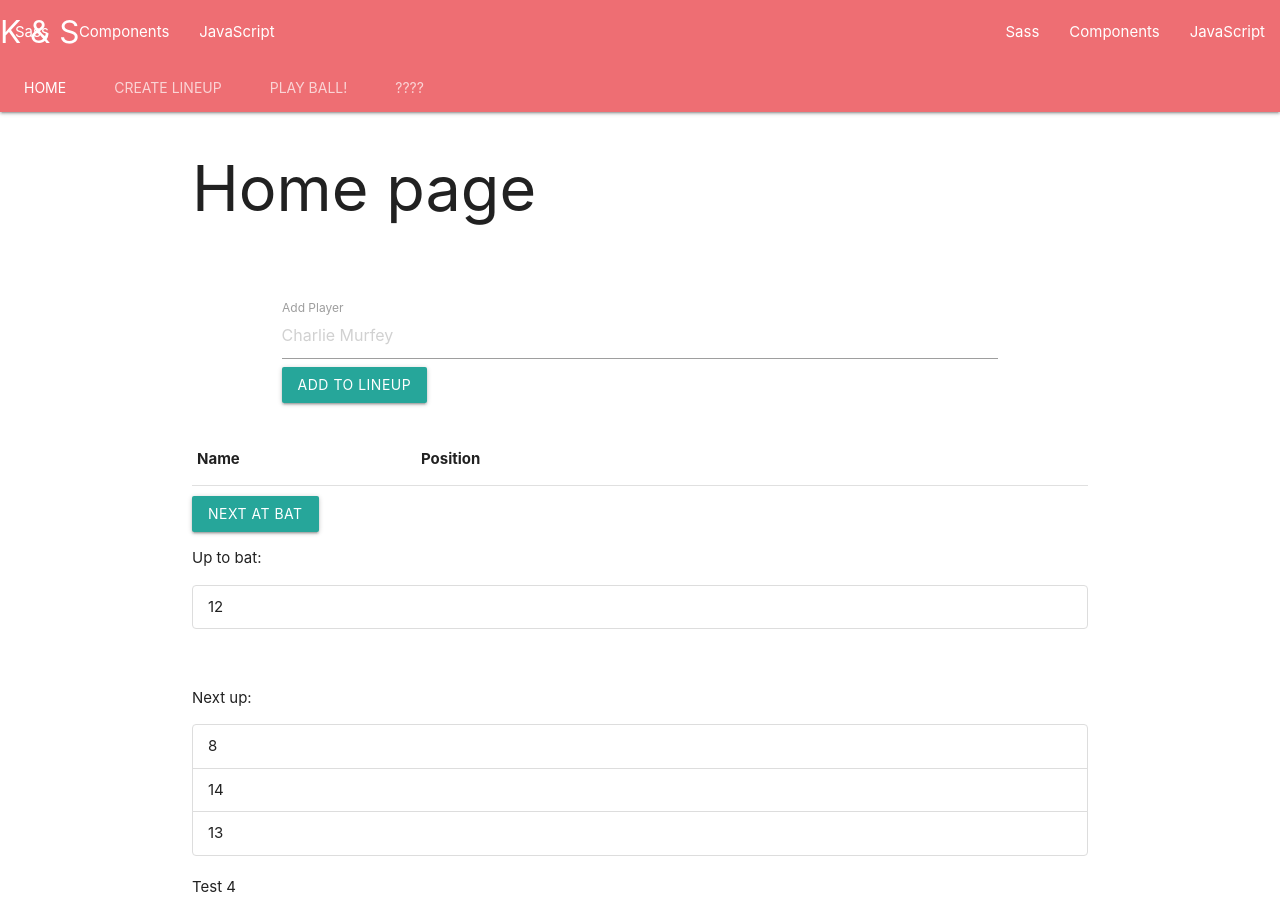
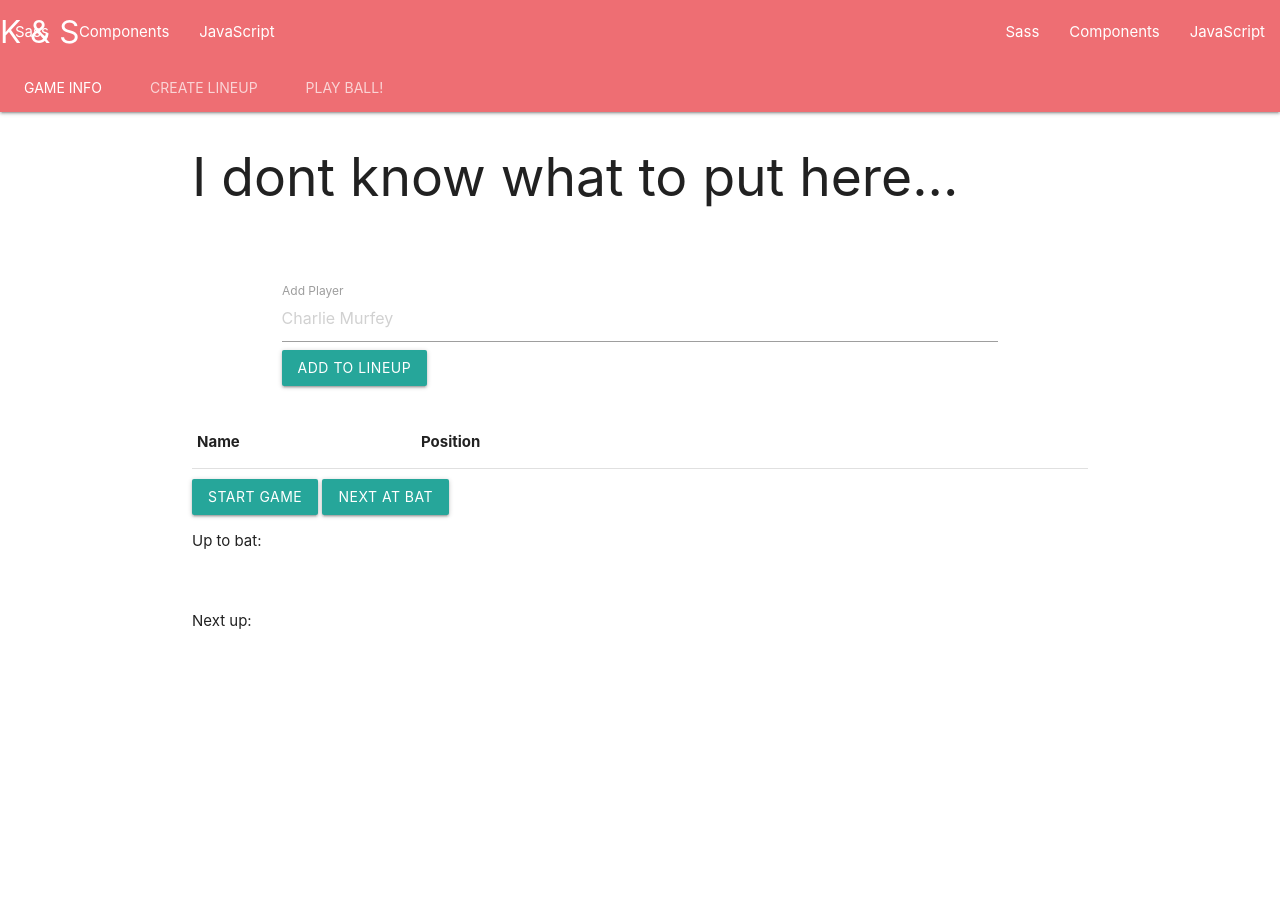
Before and after one commit to georgeweiler/kicking_and_screaming, a website: page index.html in a window 1280 px wide. Both pictures are taken after a click on the link "START GAME". After the commit the page ends 800 px from the top, so only its background shows below. Drawn offline with nearby package versions, Linux system fonts and the light colour scheme.

Commit message:
fixed some weird bug with the lineup

```diff
--- a/index.html
+++ b/index.html
@@ -60,17 +60,16 @@
         </div>
         <div class="nav-content">
           <ul class="tabs tabs-transparent">
-        <li class="tab"><a class="active" href="#home">Home</a></li>
+            <li class="tab"><a class="active" href="#home">Game Info</a></li>
             <li class="tab"><a href="#lineup">Create lineup</a></li>
             <li class="tab"><a href="#gametime">Play Ball!</a></li>
-        <li class="tab"><a href="#null">????</a></li>
           </ul>
         </div>
       </nav>
       <div class="container">
 
       <div id="home">
-    <h1>Home page</h1>
+      <h2>I dont know what to put here...</h2>
       </div>
       <div id="lineup" class="col s12">
         <div class="input-field add-player" >
@@ -101,7 +100,5 @@
         <p>Next up:</p>
         <ul id='batting-lineup' class='list-group'></ul>
       </div>
-  <div id="null" class="col s12">Test 4</div>
-  </div>
     </body>
   </html>
--- a/index.js
+++ b/index.js
@@ -1,143 +1,4 @@
-let globalPlayers = [
-  {
-    "name":"1",
-    "position":"second base",
-    "isStarter":true,
-    "hasSub":true,
-    "sub":"15"
-  },
-  {
-    "name":"2",
-    "position":"left outfield",
-    "isStarter":true,
-    "hasSub":true,
-    "sub":"20"
-  },
-  {
-    "name":"3",
-    "position":"center outfield",
-    "isStarter":true,
-    "hasSub":true,
-    "sub":"12"
-  },
-  {
-    "name":"4",
-    "position":"right outfield",
-    "isStarter":true,
-    "hasSub":false
-  },
-  {
-    "name":"5",
-    "position":"thurd base",
-    "isStarter":true,
-    "hasSub":true,
-    "sub":"14"
-  },
-  {
-    "name":"6",
-    "position":"pitcher",
-    "isStarter":true,
-    "hasSub":true,
-    "sub":"18"
-  },
-  {
-    "name":"7",
-    "position":"right center",
-    "isStarter":true,
-    "hasSub":true,
-    "sub":"17"
-  },
-  {
-    "name":"8",
-    "position":"first base",
-    "isStarter":true,
-    "hasSub":true,
-    "sub":"13"
-  },
-  {
-    "name":"9",
-    "position":"short stop",
-    "isStarter":true,
-    "hasSub":true,
-    "sub":"16"
-  },
-  {
-    "name":"10",
-    "position":"catcher",
-    "isStarter":true,
-    "hasSub":true,
-    "sub":"19"
-  },
-  {
-    "name":"11",
-    "position":"left center",
-    "isStarter":false,
-    "hasSub":false
-  },
-  {
-    "name":"12",
-    "position":"Sub for: 3",
-    "hasSub":true,
-    "sub":"3",
-    "isStarter":false
-  },
-  {
-    "name":"13",
-    "position":"Sub for: 8",
-    "hasSub":true,
-    "sub":"8",
-    "isStarter":false
-  },
-  {
-    "name":"14",
-    "position":"Sub for: 5",
-    "hasSub":true,
-    "sub":"5",
-    "isStarter":false
-  },
-  {
-    "name":"15",
-    "position":"Sub for: 1",
-    "hasSub":true,
-    "sub":"1",
-    "isStarter":false
-  },
-  {
-    "name":"16",
-    "position":"Sub for: 9",
-    "hasSub":true,
-    "sub":"9",
-    "isStarter":false
-  },
-  {
-    "name":"17",
-    "position":"Sub for: 7",
-    "hasSub":true,
-    "sub":"7",
-    "isStarter":false
-  },
-  {
-    "name":"18",
-    "position":"Sub for: 6",
-    "hasSub":true,
-    "sub":"6",
-    "isStarter":false
-  },
-  {
-    "name":"19",
-    "position":"Sub for: 10",
-    "hasSub":true,
-    "sub":"10",
-    "isStarter":false
-  },
-  {
-    "name":"20",
-    "position":"Sub for: 2",
-    "hasSub":true,
-    "sub":"2",
-    "isStarter":false
-  }
-]
+let globalPlayers = [];
 
 let globalPositions = [
   "pitcher",
@@ -201,6 +62,10 @@ function addPlayer(){
 }
 
 function createBattingLineup(){
+  if(globalPlayers.length < 11){
+    alert('you need more players');
+    return;
+  }
   let shuffledPlayers = _.shuffle(globalPlayers);
   let alreadyAdded = [];
   while(shuffledPlayers.length){
@@ -209,12 +74,13 @@ function createBattingLineup(){
       globalBattingLineup.push([randomPlayer.name])
     }
     else {
-      if(!_.contains(alreadyAdded, randomPlayer.name) || !_.contains(alreadyAdded, randomPlayer.sub))
+      if(!_.contains(alreadyAdded, randomPlayer.name) || !_.contains(alreadyAdded, randomPlayer.sub)){
         alreadyAdded.push(randomPlayer.name)
         alreadyAdded.push(randomPlayer.sub)
         globalBattingLineup.push([randomPlayer.name, randomPlayer.sub])
       }
     }
+  }
   rotateBattingLineup()
   $('#start-game-btn').hide();
 }
@@ -241,14 +107,3 @@ function rotateBattingLineup(){
 function nextAtBat(){
   rotateBattingLineup()
 }
-
-
-
-
-// function removePlayer(btn){
-//   let player = $(btn).parent().siblings('.player-td').text()
-//   let position = $(btn).parent().siblings('.position-td').text()
-//   globalPlayers = _.without(globalPlayers, _.findWhere(globalPlayers, {name: player}));
-//   globalPositions.push(position)
-//   $(btn).closest('tr').remove();
-// }
```
Lines whose indentation alone changed are shown as unchanged.
